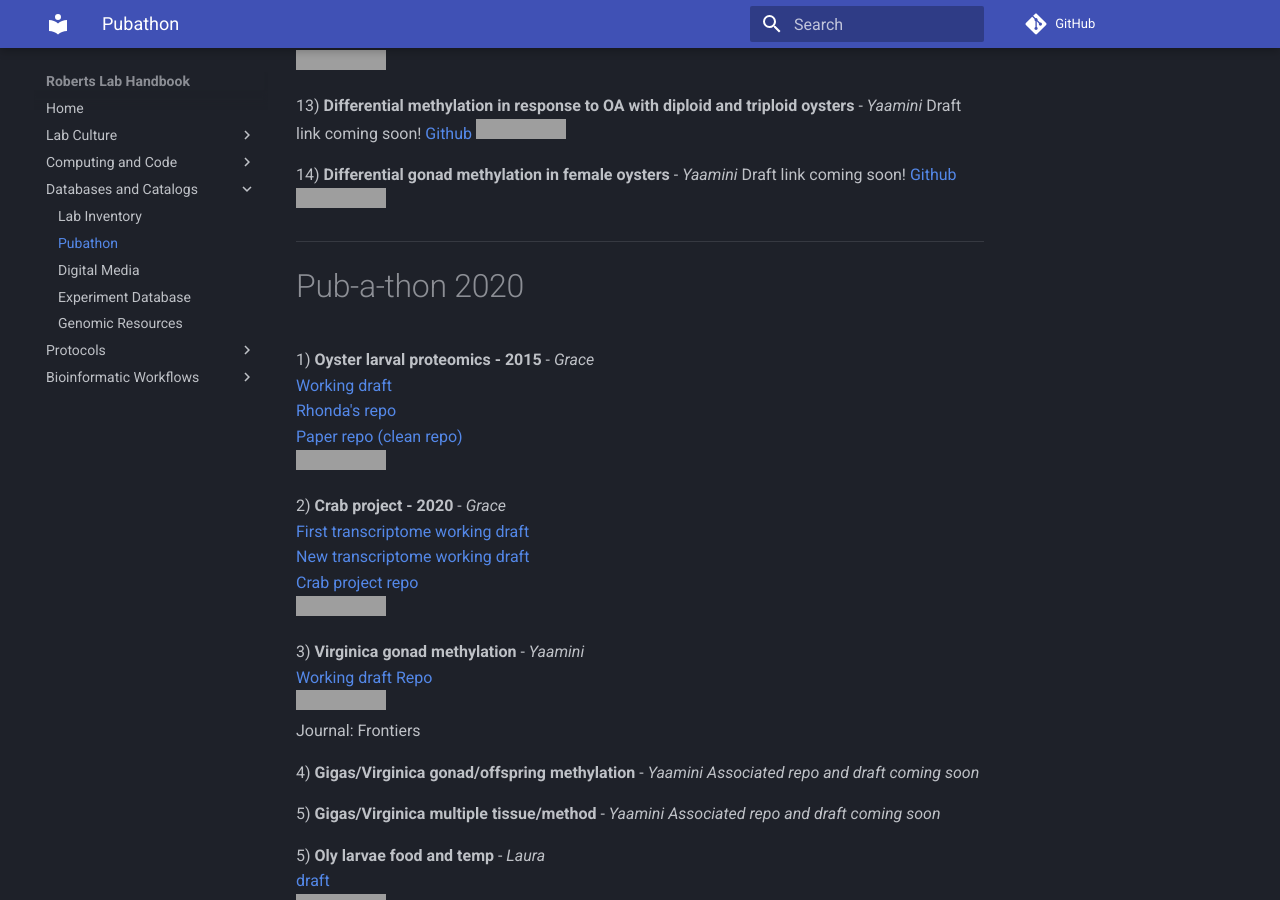
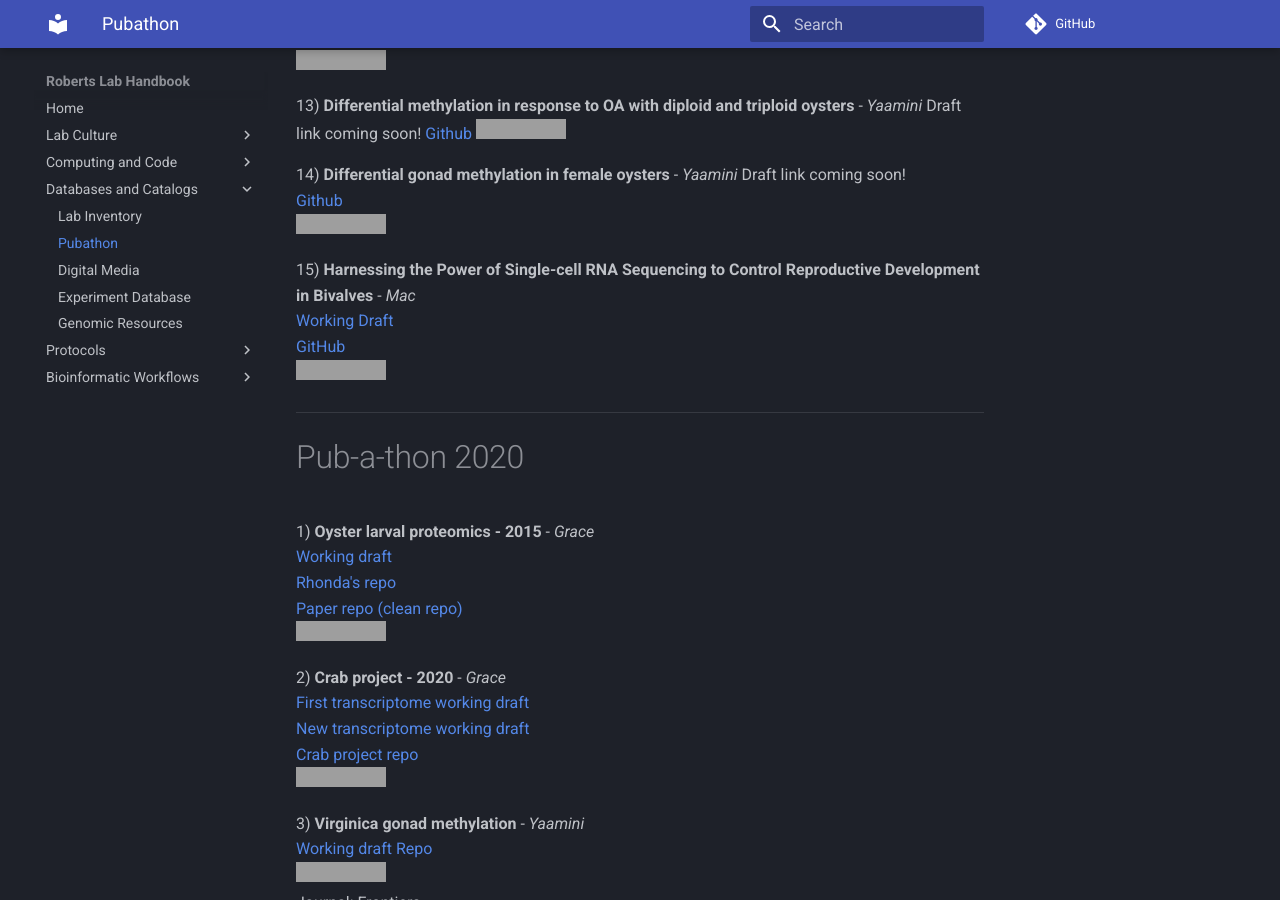
Before and after one commit to RobertsLab/resources, an MkDocs documentation site: the page built from docs/Pubathon.md, in a window 1280 px wide and 900 px high, scrolled down 1710 px, cut to the strip 0-900 px from the top of the window. Built offline with MkDocs 1.6.1 and Material for MkDocs 9.7.7, drawn with Linux system fonts in a browser that asks for light colours; comment, search, counter and statistics services are not loaded; grey boxes are pictures that could not be loaded.

Commit message:
Update Pubathon.md

```diff
--- a/docs/Pubathon.md
+++ b/docs/Pubathon.md
@@ -74,6 +74,12 @@
 Draft link coming soon!
 [Github](https://github.com/RobertsLab/project-gigas-oa-meth)
 ![status](https://img.shields.io/badge/pub--a--thon%20status-early%20draft-yellow.svg)
+
+15) **Harnessing the Power of Single-cell RNA Sequencing to Control Reproductive Development in Bivalves** - _Mac_
+[Working Draft](https://docs.google.com/document/d/1csdQ4oxinJBnRMw4RESeTrNBcRPqC_KkIQ2tkWt16i4/edit?usp=sharing)
+[GitHub]()
+![status](https://img.shields.io/badge/pub--a--thon%20status-early%20draft-yellow.svg)
+
 
 ---
 
```
